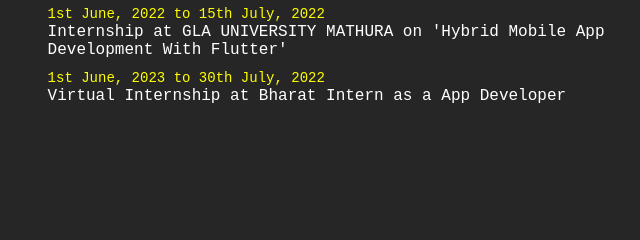
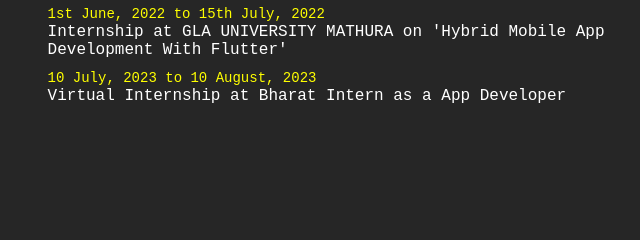
Before and after one commit to AnkushSharma01/portfolio, a plain HTML site: page index.html in a window 1280 px wide. Both pictures are taken after a click on the element "Experience". Shown: the part 1123-1363 px from the top of the page, 490-1130 px from the left. Drawn offline with Linux system fonts and the light colour scheme.

Commit message:
Update index.html

```diff
--- a/index.html
+++ b/index.html
@@ -63,7 +63,7 @@
                         <ul>
                             <li><span>1st June, 2022 to 15th July, 2022</span><br>Internship at GLA UNIVERSITY MATHURA
                                 on 'Hybrid Mobile App Development With Flutter'</li>
-                             <li><span>1st June, 2023 to 30th July, 2022</span><br>Virtual Internship at Bharat Intern as a App Developer </li>
+                             <li><span>10 July, 2023 to 10 August, 2023</span><br>Virtual Internship at Bharat Intern as a App Developer </li>
                             <!-- <li><span>Web Development</span><br>Web Development</li>
                             <li><span>App Development</span><br>Building Android/iOS apps</li> -->
                         </ul>
```
